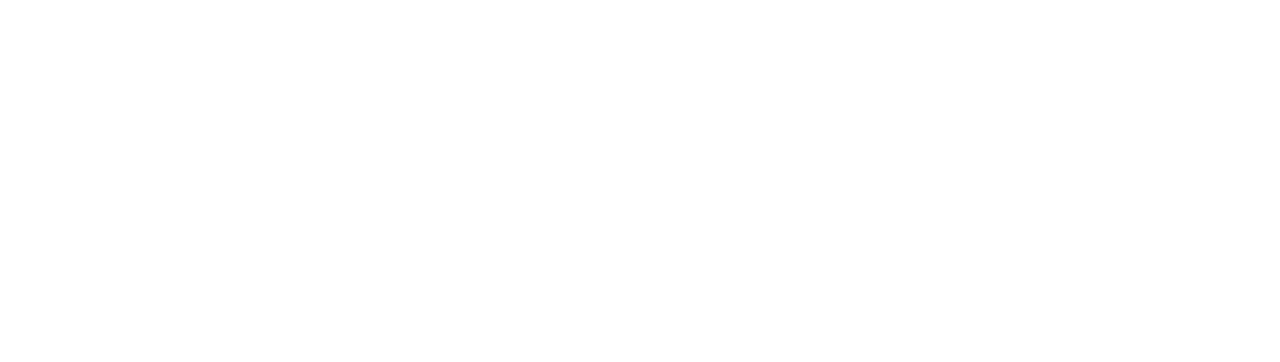
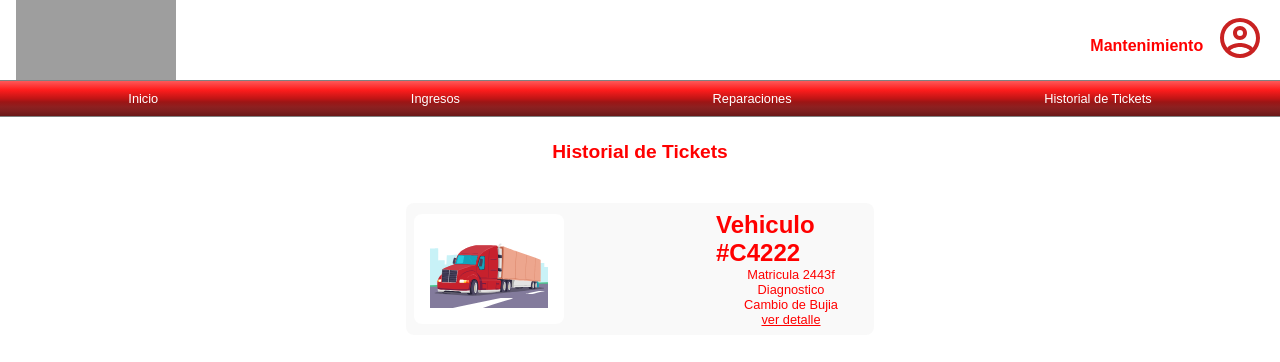
Before and after one commit to imdaviddev/tp-final-laboratorio-frontend, a React (Vite) app: page /mantenimiento/historial-de-tickets in a window 1280 px wide. Before the commit this address had no page. Shown: the top 362 px of the page. Built offline with nearby package versions, Linux system fonts and the light colour scheme; grey boxes are pictures that could not be loaded.

Commit message:
diseño inicial reparaciones

```diff
--- a/src/pages/Mantenimiento/MantenimientoHistorial.tsx
+++ b/src/pages/Mantenimiento/MantenimientoHistorial.tsx
@@ -1,6 +1,30 @@
+import { BoxGeneral, ContainerGeneral, FilaGeneral, TituloPage, VerDetalle } from "../ComponentsUI"
+import { ColumnaGeneral, TituloGeneral } from "./Mantenimientoingresos"
+import Camion from '../../../imagenes/camion.svg';
+
 const MantenimientoHistorial = () => {
   return <>
-
+    <TituloPage>
+      Historial de Tickets
+    </TituloPage>
+    <ContainerGeneral style={{background:'none'}}>
+        <FilaGeneral style={{justifyContent: 'none'}}>
+            <ColumnaGeneral style={{width: '150px', backgroundColor: 'white', boxShadow: 'none'}}>
+              <img src={Camion} style={{width: '100&', height: '100%'}} />
+            </ColumnaGeneral>
+            <BoxGeneral style={{flex: '1', justifyContent:'center'}}>
+              <TituloGeneral style={{fontSize: '1.5rem'}}>
+                  Vehiculo #C4222
+              </TituloGeneral>
+              <BoxGeneral>
+                <p>Matricula 2443f</p>
+                <p>Diagnostico</p>
+                <p>Cambio de Bujia</p>
+              </BoxGeneral>
+              <VerDetalle/>
+            </BoxGeneral>
+        </FilaGeneral>
+    </ContainerGeneral>
   </>
 }
 
--- a/src/pages/Mantenimiento/MantenimientoReparaciones.tsx
+++ b/src/pages/Mantenimiento/MantenimientoReparaciones.tsx
@@ -3,14 +3,14 @@ import { BoxGeneral, ContainerGeneral, FilaGeneral, TituloPage, VerDetalle } fro
 import { ColumnaGeneral } from './Mantenimientoingresos'
 import Camion from '../../../imagenes/camion.svg';
 
-const TituloGeneral = styled.div`
+export const TituloGeneral = styled.div`
   font-size: 1.2rem;
   font-weight: bold;
   color: red;
   width: 100%;
   text-align: center;
 `
-const ButtonGeneral = styled.div`
+export const ButtonGeneral = styled.div`
   padding: 0.5rem 1rem;
   color: white;
   background-color: red;
--- a/src/routes/index.tsx
+++ b/src/routes/index.tsx
@@ -5,7 +5,7 @@ import GerenciaHomePage from '../pages/gerencia/gerencia';
 import ReportesGerencia from '../pages/reportesGerencia/ReportesGerencia';
 import ControlesGerencia from '../pages/controlesGerencia/ControlesGerencia';
 import { SupervisionConductoresPage, SupervisionCrearRecorridoPage, SupervisionHomePage, SupervisionPageLayout, SupervisionReportesPage, SupervisionVehiculosPage } from '../pages/Supervision';
-import MantenimientoPageLayout, { MantenimientoInicio } from '../pages/Mantenimiento';
+import MantenimientoPageLayout, { MantenimientoHistorial, MantenimientoInicio } from '../pages/Mantenimiento';
 import Mantenimientoingresos from '../pages/Mantenimiento/Mantenimientoingresos';
 import MantenimientoReparaciones from '../pages/Mantenimiento/MantenimientoReparaciones';
 
@@ -29,6 +29,7 @@ const Router = () => {
           <Route index element={<MantenimientoInicio/>}/>
           <Route element={<Mantenimientoingresos/>} path='ingresos'/>
           <Route element={<MantenimientoReparaciones/>} path='reparaciones'/>
+          <Route element={<MantenimientoHistorial/>} path='historial-de-tickets'/>
       </Route>
     </Routes>
   </BrowserRouter>
```
